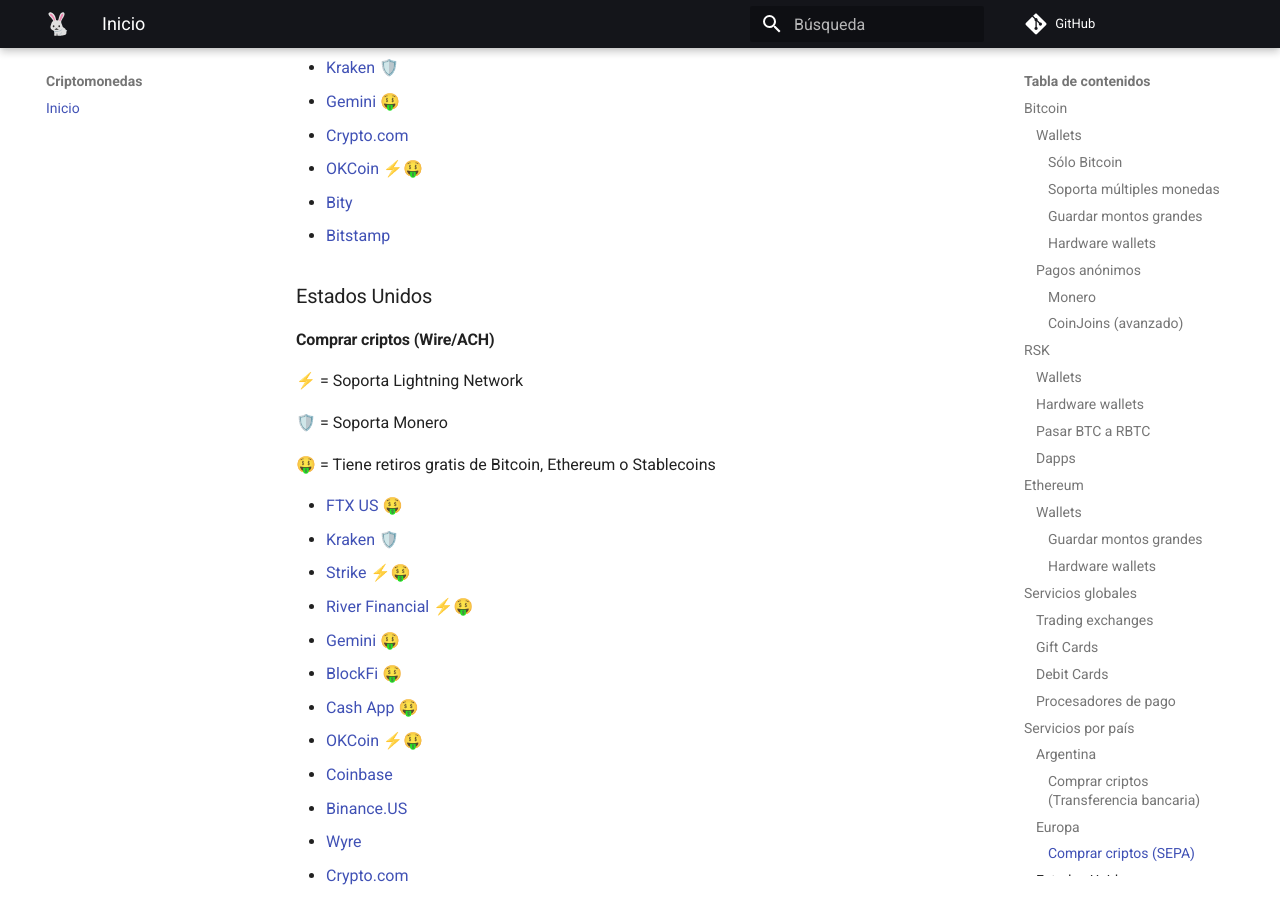
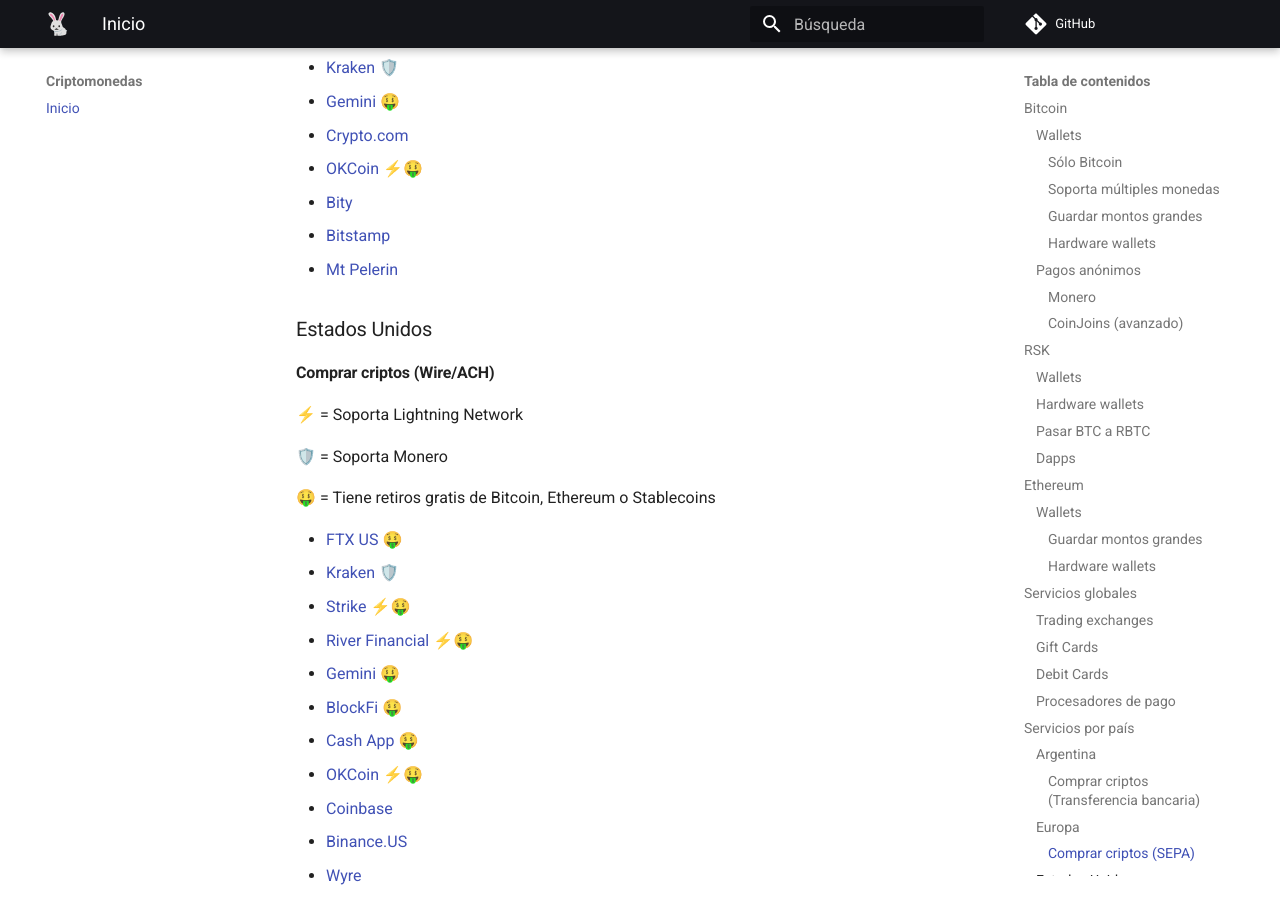
Before and after one commit to anomalouscode/wiki, an MkDocs documentation site: the page built from docs/criptomonedas/index.md, in a window 1280 px wide and 900 px high, scrolled down 6370 px. Built offline with MkDocs 1.6.1 and Material for MkDocs 9.7.7, drawn with Linux system fonts in a browser that asks for light colours; comment, search, counter and statistics services are not loaded.

Commit message:
Update index.md

```diff
--- a/docs/criptomonedas/index.md
+++ b/docs/criptomonedas/index.md
@@ -234,6 +234,7 @@
 - [OKCoin](https://www.okcoin.com/) ⚡🤑
 - [Bity](https://bity.com/)
 - [Bitstamp](https://www.bitstamp.net/)
+- [Mt Pelerin](https://www.mtpelerin.com/)
 
 ### Estados Unidos
 
```
